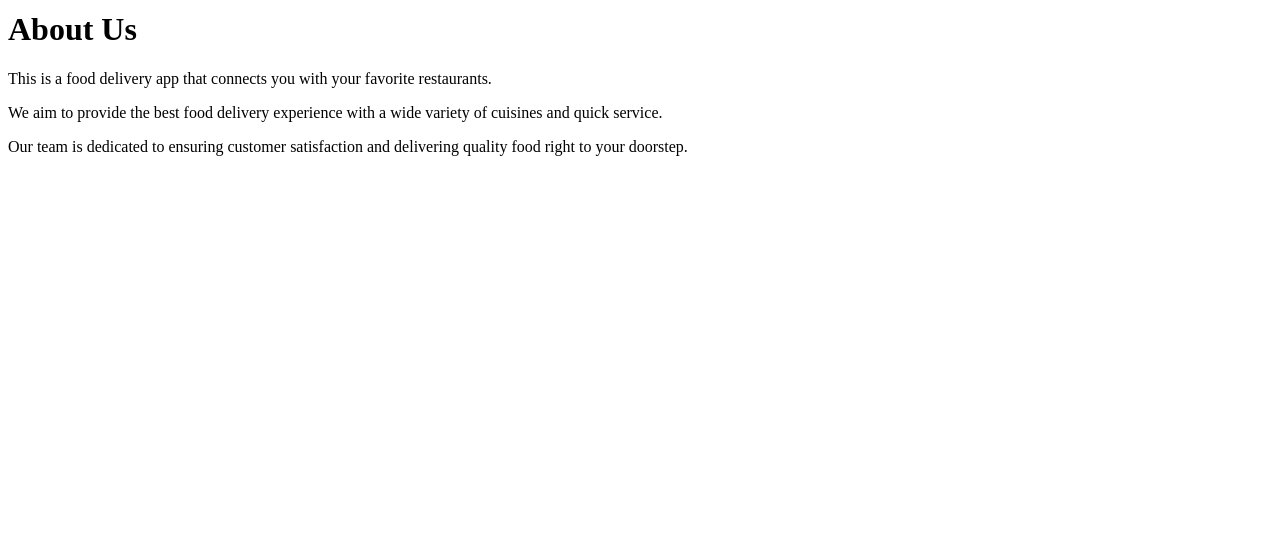
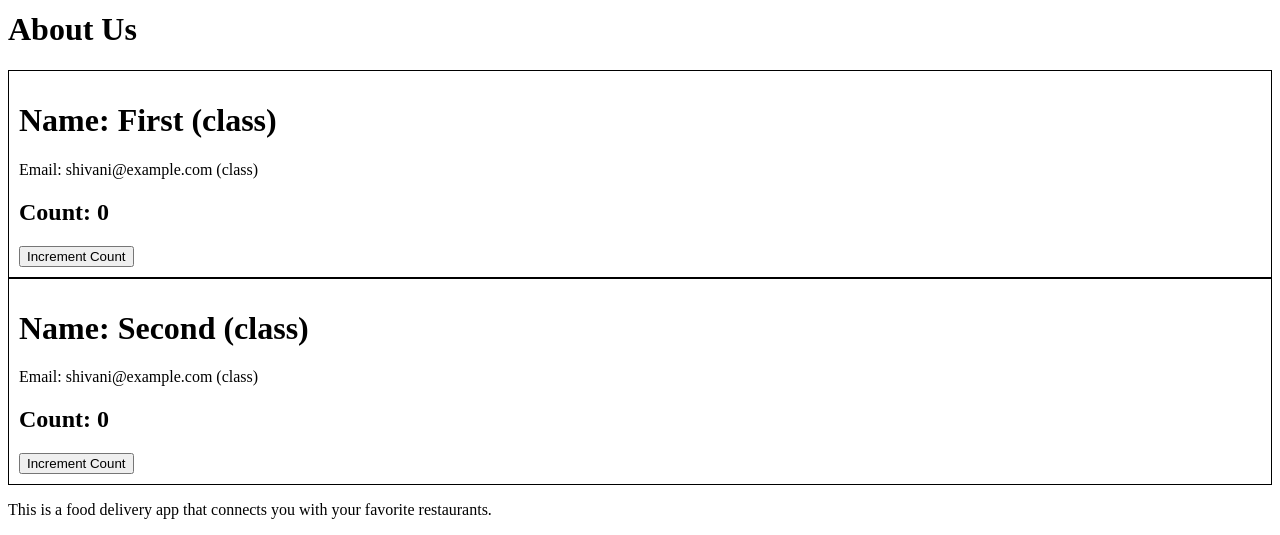
Before and after one commit to shivani2001-art/namaste-react, a React (Vite) app: page /about in a window 1280 px wide. Shown: the part 138-673 px from the top of the page. Built offline with nearby package versions, Linux system fonts and the light colour scheme.

Commit message:
Class component basics

```diff
--- a/index.css
+++ b/index.css
@@ -99,3 +99,8 @@
     border-radius: 4px;
     cursor: pointer;
 }
+
+.user {
+    padding: 10px;
+    border: 1px solid black;
+}
--- a/src/components/About.js
+++ b/src/components/About.js
@@ -1,12 +1,30 @@
-const About = () => {
+import React from "react";
+import User from "./User";
+import UserClass from "./UserClass";
+class About extends React.Component {
+    constructor(props) {
+        super(props);
+        console.log("Parent constructor called");
+    }
+
+    componentDidMount() {
+        console.log("Parent component mounted");
+    }
+
+    render() {
+         console.log("Parent component rendered");
         return (
             <div>
                 <h1>About Us</h1>
+                {/* <User name="Shivani (function)" email="shivani@example.com (function)"/> */}
+                <UserClass name="First (class)" email="shivani@example.com (class)"/>
+                <UserClass name="Second (class)" email="shivani@example.com (class)"/>
                 <p>This is a food delivery app that connects you with your favorite restaurants.</p>
                 <p>We aim to provide the best food delivery experience with a wide variety of cuisines and quick service.</p>
                 <p>Our team is dedicated to ensuring customer satisfaction and delivering quality food right to your doorstep.</p>
             </div>
-    )
+        );
+    }
 }
 
 export default About;
--- /dev/null
+++ b/src/components/User.js
@@ -0,0 +1,17 @@
+import { useState } from "react";
+
+const User = (props) => {
+
+    const [count] = useState(0);
+    const [count2] = useState(1);
+    return (
+        <div className="user">
+            <h2>Count: {count}</h2>
+            <h2>Count2: {count2}</h2>
+            <h1>Name: {props.name}</h1>
+            <p>Email: {props.email}</p>
+        </div>
+    );
+}
+
+export default User;
--- /dev/null
+++ b/src/components/UserClass.js
@@ -0,0 +1,41 @@
+import React from 'react';
+
+class UserClass extends React.Component {
+    constructor(props) {
+        super(props);
+        this.state = {
+            count: 0
+        }
+        console.log("Child constructor called");
+    }
+
+    componentDidMount() {
+        console.log("Child component mounted");
+    }
+
+    render() {
+        console.log("Child component rendered");
+
+        const {name, email} = this.props;
+        const {count, count2} = this.state;
+        return (
+            <div className="user">
+                <h1>Name: {name}</h1>
+                <p>Email: {email}</p>
+                <h2>Count: {count}</h2>
+                <button onClick={( () => {
+                    // never update state directly
+                    // this.state.count = 1; --- IGNORE ---
+                    this.setState(
+                        {
+                            count: count + 1
+                        }
+                    )
+                }
+                )}>Increment Count</button>
+            </div>
+        );
+    }
+}
+
+export default UserClass;
```
Lines whose indentation alone changed are shown as unchanged.
